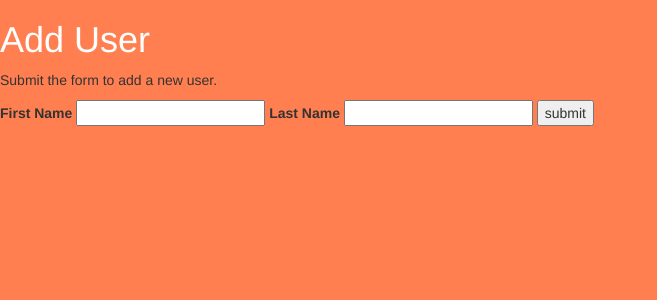
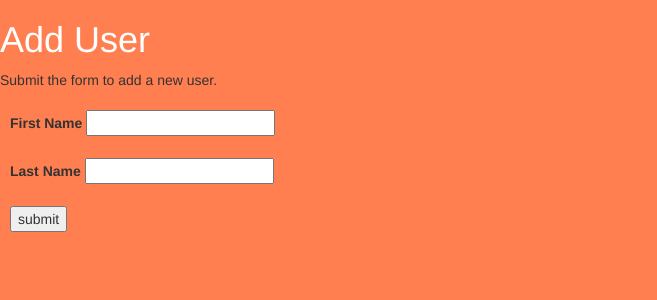
Before and after one commit to nicolewagoner/sparrow, a Flask app: page /user/ in a window 1280 px wide. Shown: the top 300 px of the page, without its empty margins (0-657 px from the left). Run offline with Flask 2, Linux system fonts and the light colour scheme; some libraries are stand-ins or nearby versions.

Commit message:
tweaking styles and html

```diff
--- a/web/static/css/main.css
+++ b/web/static/css/main.css
@@ -1,4 +1,6 @@
-
 body {
   background: coral;
 }
+.form-row {
+  padding: 10px;
+}
--- a/web/templates/user.html
+++ b/web/templates/user.html
@@ -15,10 +15,16 @@
   Submit the form to add a new user.
   </p>
   <form action="/user" method="post">
-    <label for="first_name">First Name</label>
-    <input name="first_name" type="text" value"first_name">
-    <label for="last_name">Last Name</label>
-    <input name="last_name" type="text" value"last_name">
-    <input name="submit" type="submit" value="submit">
+    <div class="form-row">
+      <label for="first_name">First Name</label>
+      <input name="first_name" type="text" value"first_name">
+    </div>
+    <div class="form-row">
+      <label for="last_name">Last Name</label>
+      <input name="last_name" type="text" value"last_name">
+    </div>
+    <div class="form-row">
+      <input name="submit" type="submit" value="submit">
+    </div>
   </form>
 {% endblock %}
```
